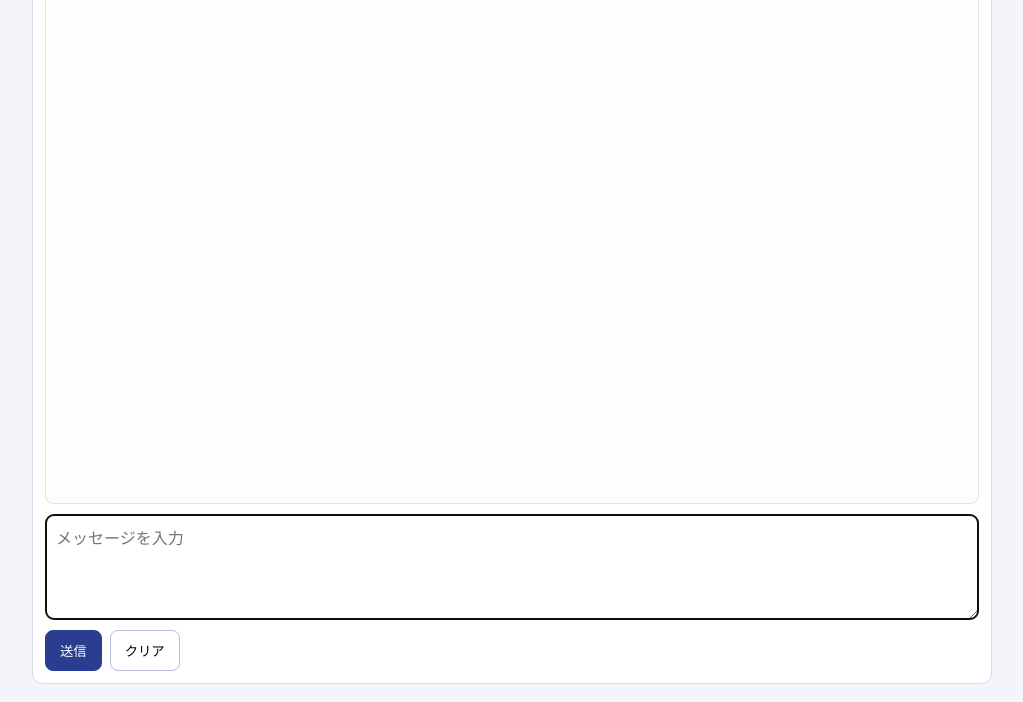
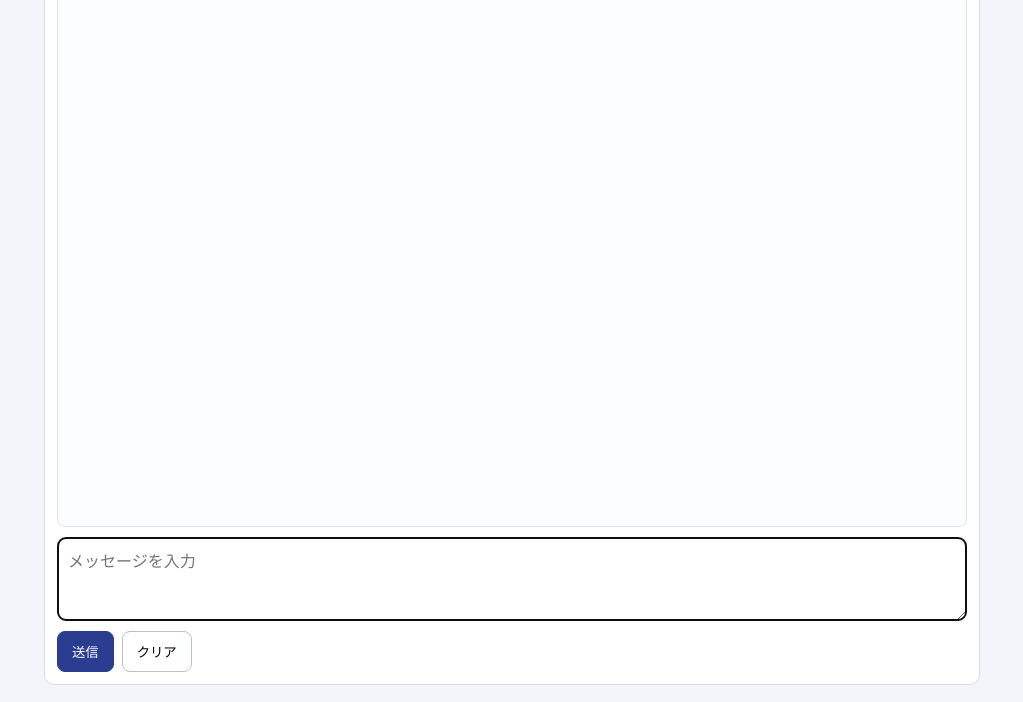
Before and after one commit to ketana0224/GHC-win, an Electron app: page app/native/index.html in a window 1280 px wide. Shown: the part 103-805 px from the top of the page, without its empty margins (128-1151 px from the left). Drawn offline with Linux system fonts and the light colour scheme.

Commit message:
Adjust native startup layout to match ss-01

```diff
--- a/app/native/index.html
+++ b/app/native/index.html
@@ -5,15 +5,17 @@
     <meta name="viewport" content="width=device-width, initial-scale=1.0" />
     <title>GHC-win Native Chat</title>
     <style>
-      body { margin: 0; font-family: "Segoe UI", sans-serif; background: #f3f5fb; }
-      .wrap { max-width: 960px; margin: 18px auto; padding: 0 14px; }
-      .panel { background: #fff; border: 1px solid #d8dced; border-radius: 10px; padding: 12px; }
+      * { box-sizing: border-box; }
+      html, body { height: 100%; }
+      body { margin: 0; font-family: "Segoe UI", sans-serif; background: #f3f5fb; overflow: hidden; }
+      .wrap { height: 100%; max-width: 960px; margin: 0 auto; padding: 12px; }
+      .panel { height: 100%; display: flex; flex-direction: column; background: #fff; border: 1px solid #d8dced; border-radius: 10px; padding: 12px; }
       h1 { margin: 0 0 10px; font-size: 18px; }
-      #log { height: 520px; overflow-y: auto; border: 1px solid #e0e4f1; border-radius: 8px; padding: 10px; background: #fcfdff; }
+      #log { flex: 1; min-height: 0; overflow-y: auto; border: 1px solid #e0e4f1; border-radius: 8px; padding: 10px; background: #fcfdff; }
       .msg { margin: 0 0 10px; white-space: pre-wrap; word-break: break-word; }
       .msg b { color: #2b3d90; }
       .controls { display: flex; gap: 8px; margin-top: 10px; }
-      textarea { width: 100%; min-height: 84px; resize: vertical; border: 1px solid #cfd5e7; border-radius: 8px; padding: 10px; font: inherit; }
+      textarea { width: 100%; min-height: 84px; max-height: 160px; resize: vertical; border: 1px solid #cfd5e7; border-radius: 8px; padding: 10px; font: inherit; }
       button { border: 1px solid #b8bfd8; background: #fff; border-radius: 8px; padding: 10px 14px; cursor: pointer; }
       button.primary { background: #2b3d90; color: #fff; border-color: #2b3d90; }
       button:disabled { opacity: 0.6; cursor: default; }
```
Also changed, not shown: app/native/main.mjs (+4 -4 lines).
